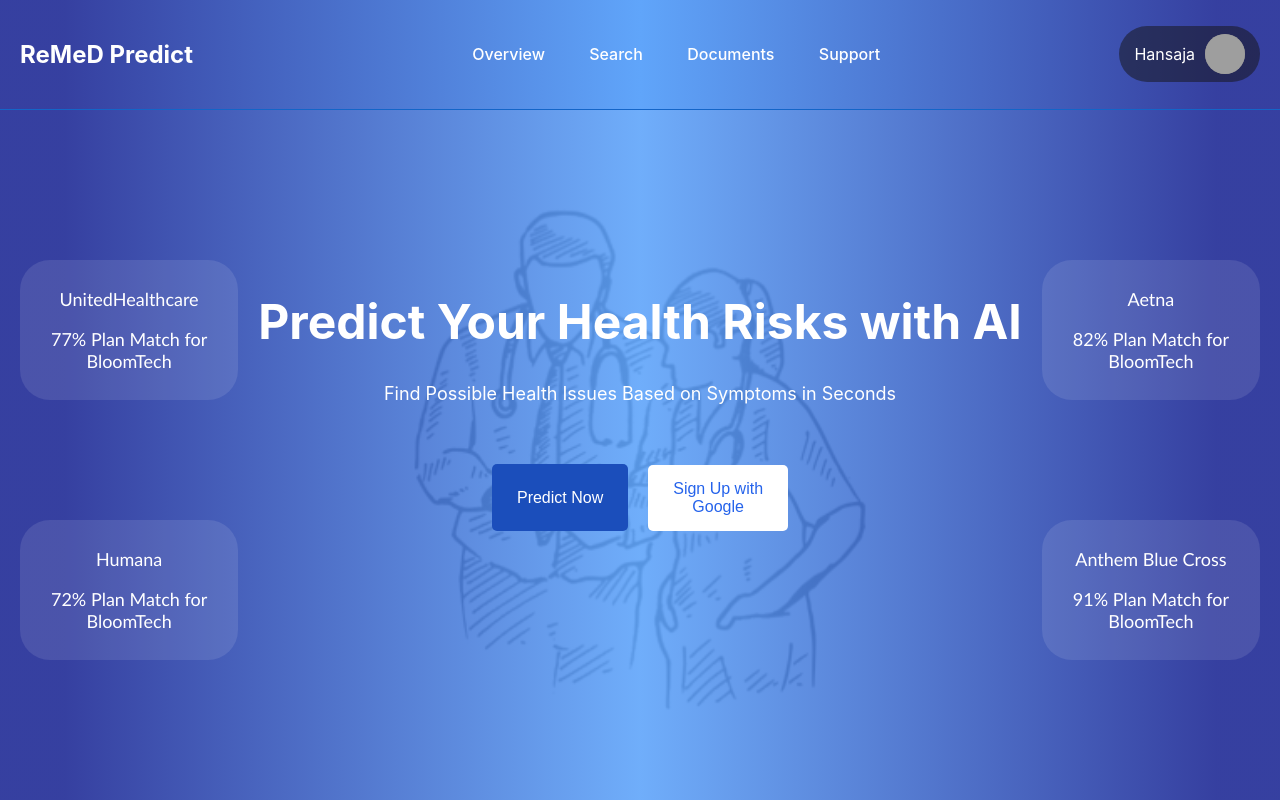
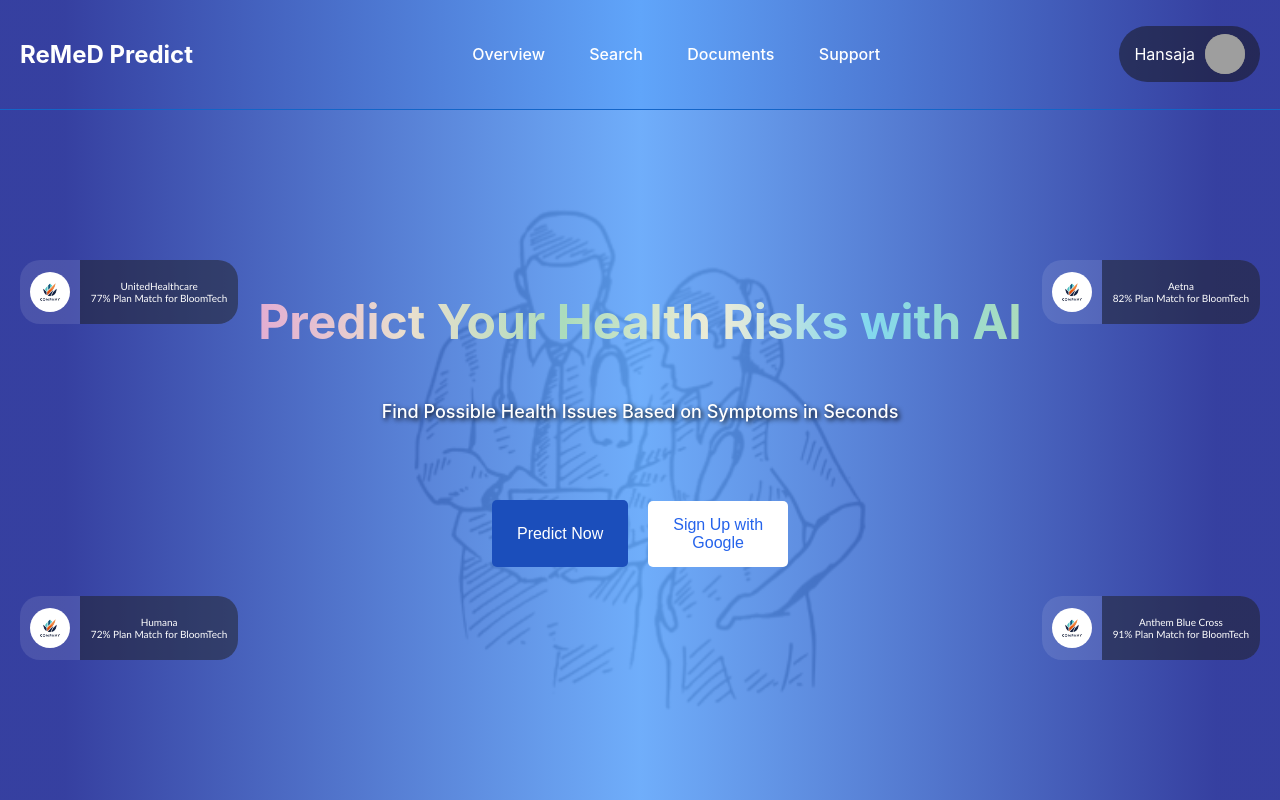
Before and after one commit to hansaja1119/DASHcoders, a React (Create React App) app in the folder frontend/: page / in a window 1280 px wide. Shown: the top 800 px of the page. Built offline with nearby package versions, Linux system fonts and the light colour scheme; grey boxes are pictures that could not be loaded.

Commit message:
plan-items completed

```diff
--- a/frontend/src/Pages/LandingPage/LandingPage.jsx
+++ b/frontend/src/Pages/LandingPage/LandingPage.jsx
@@ -1,6 +1,7 @@
 import React from 'react';
 import './LandingPage.scss';
 import { useNavigate } from 'react-router-dom';
+import company from '../../Icons/company.avif'
 
 const LandingPage = () => {
   const navigate = useNavigate();
@@ -13,17 +14,23 @@
     <div className="landing-page">
       <div className="left">
         <div className="plan-item">
+        <img src={company} alt="image 01" className='image'/>
+        <div className='detail'>
           <p>UnitedHealthcare</p>
           <p>77% Plan Match for BloomTech</p>
         </div>
+        </div>
         <div className="plan-item">
+        <img src={company} alt="image 01" className='image'/>
+        <div className='detail'>
           <p>Humana</p>
           <p>72% Plan Match for BloomTech</p>
+          </div>
         </div>
       </div>
 
-      <div className="middle">
-        <h1>Predict Your Health Risks with AI</h1>
+      <div className="Topic">
+        <h1 className='gradient-text'>Predict Your Health Risks with AI</h1>
         <p>Find Possible Health Issues Based on Symptoms in Seconds</p>
         <div className='buttons'>
         <button className="cta-button" onClick={handlePredictNowClick}>
@@ -35,12 +42,18 @@
 
       <div className="right">
         <div className="plan-item">
+        <img src={company} alt="image 01" className='image'/>
+        <div className='detail'>
           <p>Aetna</p>
           <p>82% Plan Match for BloomTech</p>
+          </div>
         </div>
         <div className="plan-item">
+          <img src={company} alt="image 01" className='image'/>
+          <div className='detail'>
           <p>Anthem Blue Cross</p>
           <p>91% Plan Match for BloomTech</p>
+          </div>
         </div>
       </div>
     </div>
--- a/frontend/src/Pages/LandingPage/LandingPage.scss
+++ b/frontend/src/Pages/LandingPage/LandingPage.scss
@@ -28,16 +28,49 @@
 
 }
 
-  .plan-item {
-    background: rgba(255, 255, 255, 0.1);
-    width: 100%;
-    font-size: 14px;
-    font-family:'Gill Sans', 'Gill Sans MT', Calibri, 'Trebuchet MS', sans-serif;
-    padding: 10px;
-    box-sizing: border-box;
-    min-height: 120px;
-    border-radius: 30px;
-  }
+.plan-item {
+  background: rgba(255, 255, 255, 0.1);
+  width: 100%;
+  font-size: 12px; /* Make font size smaller */
+  font-family: 'Gill Sans', 'Gill Sans MT', Calibri, 'Trebuchet MS', sans-serif;
+  box-sizing: border-box;
+  min-height: 40px; /* Reduce the height */
+  min-width: 200px;
+  max-width: 250px;
+  border-radius: 20px; /* Smaller border-radius for a more compact look */
+  display: flex;
+  align-items: center; /* Align content in the center */
+  // padding: 10px 15px; /* Reduce padding */
+}
+
+.plan-item p {
+  font-size: 10px; /* Smaller font size inside the box */
+  margin: 0; /* Remove default margin for more compact text */
+}
+
+.plan-item .image {
+  padding: 10px; /* Reduce padding around the image */
+  width: 40px; /* Smaller image */
+  height: 40px; /* Keep image proportional */
+  border-radius: 50%; /* Keep the image round */
+  flex-shrink: 0;
+}
+
+.plan-item .detail {
+  background-color: #00000071;
+  padding: 20px 10px; /* Reduce padding inside the detail section */
+  border-top-right-radius: 20px; /* Match border-radius to plan-item */
+  border-bottom-right-radius: 20px;
+  flex-grow: 1;
+  display: flex;
+  align-items: center;
+  justify-content: space-between;
+  flex-direction: column;
+}
+
+
+
+
 
 
 
@@ -46,19 +79,44 @@
   display: flex;
   flex-direction: column;
   align-items: center;
-  background: transparent;
+  // justify-content:flex-start;
+  // background: transparent;
   color: white;
   text-align: center;
-  flex: 4;
+  // flex: 4;
+
+
+  p {
+    font-size: 18px;
+    color: rgb(255, 255, 255);
+    font-weight: 500;
+    text-shadow:2px 2px 5px #000000 ;
+
+
+  }
+
+  .gradient-text {
+    font-size: 48px; /* Adjust the font size as needed */
+    font-weight: bold; /* Optional: Make the text bold */
+    background-image: linear-gradient(to right, #e3add2,#e9dfcd, #abdcbc,#efecd8,#82d8ee,#abdcbc); /* Your gradient colors */
+    -webkit-background-clip: text; /* For Safari */
+    -webkit-text-fill-color: transparent; /* For Safari */
+    background-clip: text; /* Non-prefixed version for modern browsers */
+    color: transparent; /* Fallback color for unsupported browsers */
+    // text-shadow:25px 25px 15px #000000 ;
+  }
+
 }
 
 h1 {
   font-size: 48px;
 
+
 }
 
 p {
   font-size: 18px;
+
 
 }
 
@@ -85,6 +143,7 @@
   height: 66.8px;
 }
 
+
 .google-signup {
   background-color: white;
   color: #2563eb;
```
Also changed, not shown: frontend/src/Icons/company.avif (added).
